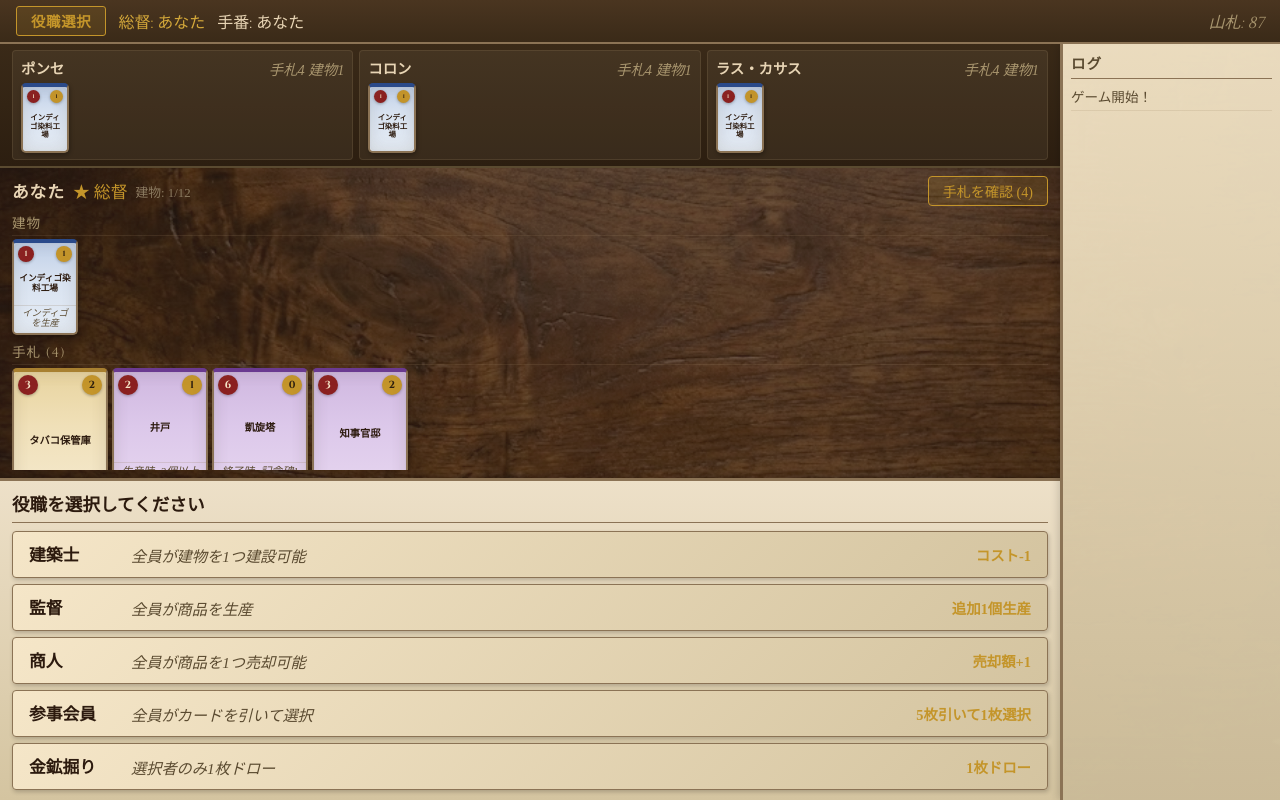
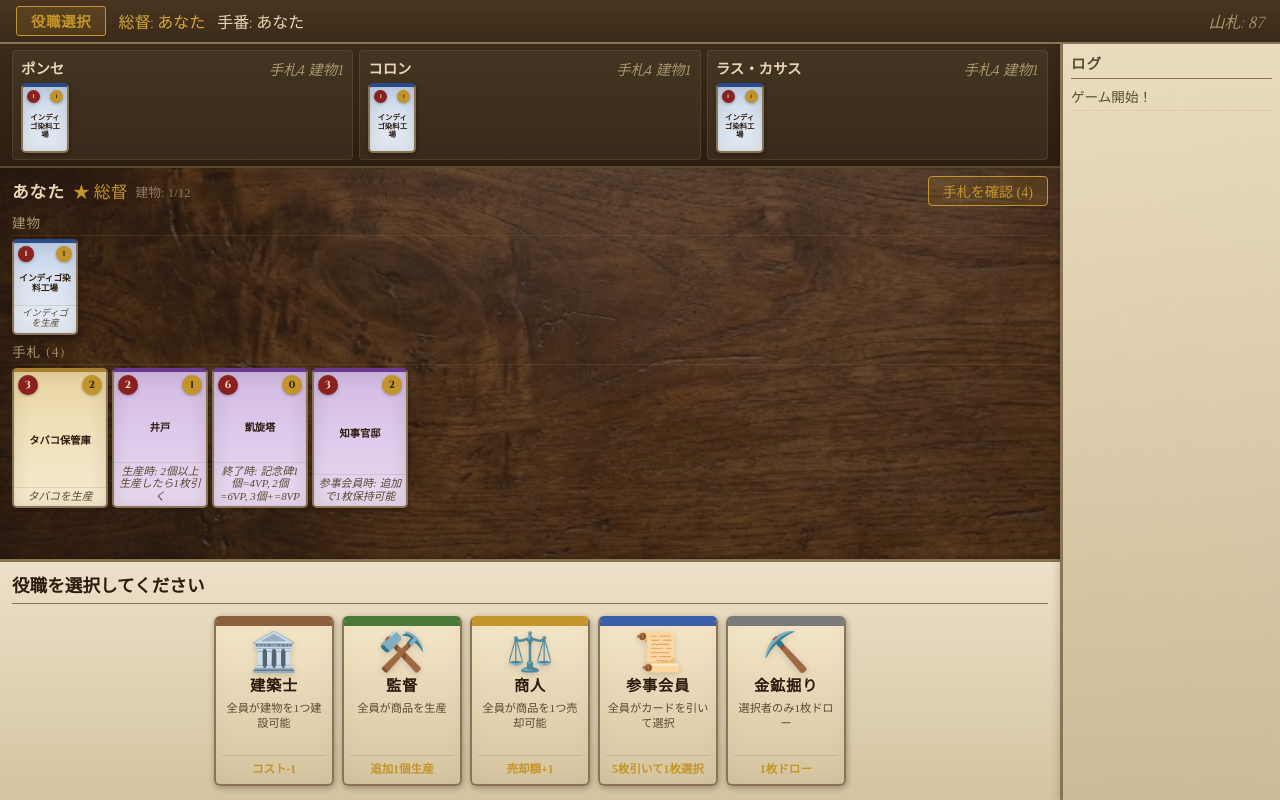
Before and after one commit to kekoyana/sanjuan, a React (Vite) app: page / in a window 1280 px wide. Both pictures are taken after a click on the button "ゲーム開始". Built offline with nearby package versions, Linux system fonts and the light colour scheme.

Commit message:
役職選択のデザイン修正

```diff
--- a/src/App.css
+++ b/src/App.css
@@ -578,64 +578,103 @@
   color: var(--text-secondary);
 }
 
-/* ==================== Role Selection ==================== */
-.role-selection {
+/* ==================== Role Selection (Card Style) ==================== */
+.role-card-row {
+  display: flex;
+  gap: 8px;
+  justify-content: center;
+  flex-wrap: wrap;
+  padding: 4px 0;
+}
+
+.role-card {
   display: flex;
   flex-direction: column;
-  gap: 6px;
+  align-items: center;
+  width: 120px;
+  height: 170px;
+  padding: 8px 6px;
+  border-radius: 6px;
+  border: 2px solid var(--border);
+  background: linear-gradient(180deg, var(--bg-card) 0%, var(--bg-parchment-dark) 100%);
+  color: var(--text-primary);
+  transition: all 0.25s;
+  box-shadow:
+    1px 2px 6px rgba(0, 0, 0, 0.3),
+    inset 0 0 20px rgba(0, 0, 0, 0.03);
+  position: relative;
+  overflow: hidden;
+  text-align: center;
 }
 
-.role-btn {
-  display: flex;
-  align-items: center;
-  gap: 12px;
-  padding: 10px 16px;
-  background:
-    linear-gradient(135deg, var(--bg-card) 0%, var(--bg-parchment-dark) 100%);
-  border: 1px solid var(--border);
-  border-radius: 4px;
-  color: var(--text-primary);
-  font-size: 1.05rem;
-  transition: all 0.2s;
-  text-align: left;
-  width: 100%;
-  box-shadow: 1px 2px 4px rgba(0, 0, 0, 0.2);
+.role-card::before {
+  content: '';
+  position: absolute;
+  top: 0;
+  left: 0;
+  right: 0;
+  height: 5px;
 }
 
-.role-btn:hover:not(:disabled) {
-  background:
-    linear-gradient(135deg, #f5e6c8 0%, #e5d0a8 100%);
+/* Role-specific colors */
+.role-card.role-builder::before { background: #8B5E3C; }
+.role-card.role-producer::before { background: #4a7a3a; }
+.role-card.role-trader::before { background: #c4952a; }
+.role-card.role-councillor::before { background: #3b5ea8; }
+.role-card.role-prospector::before { background: #7a7a7a; }
+
+.role-card.role-builder { border-top: 5px solid #8B5E3C; }
+.role-card.role-producer { border-top: 5px solid #4a7a3a; }
+.role-card.role-trader { border-top: 5px solid #c4952a; }
+.role-card.role-councillor { border-top: 5px solid #3b5ea8; }
+.role-card.role-prospector { border-top: 5px solid #7a7a7a; }
+
+.role-card:hover:not(:disabled) {
+  transform: translateY(-6px);
+  box-shadow:
+    2px 8px 20px rgba(0, 0, 0, 0.4),
+    0 0 12px var(--shadow-gold);
   border-color: var(--color-gold);
-  box-shadow:
-    1px 3px 8px rgba(0, 0, 0, 0.25),
-    0 0 8px var(--shadow-gold);
-  transform: translateX(4px);
 }
 
-.role-btn:disabled {
-  opacity: 0.35;
-  filter: grayscale(0.5);
+.role-card:disabled,
+.role-card.used {
+  opacity: 0.3;
+  filter: grayscale(0.6);
+  transform: none;
 }
 
-.role-btn .role-name {
-  font-weight: 700;
-  font-family: 'Cinzel', 'Noto Serif JP', serif;
-  min-width: 90px;
-  color: var(--text-primary);
+.role-card-icon {
+  font-size: 2.4rem;
+  line-height: 1;
+  margin: 4px 0 2px;
+  filter: drop-shadow(0 2px 3px rgba(0,0,0,0.15));
 }
 
-.role-btn .role-desc {
+.role-card-name {
+  font-family: 'Cinzel', 'Noto Serif JP', serif;
+  font-weight: 700;
   font-size: 0.95rem;
-  color: var(--text-secondary);
-  font-style: italic;
+  color: var(--text-primary);
+  letter-spacing: 0.05em;
+  margin-bottom: 4px;
 }
 
-.role-btn .role-privilege {
-  font-size: 0.9rem;
+.role-card-desc {
+  font-size: 0.7rem;
+  color: var(--text-secondary);
+  line-height: 1.3;
+  flex: 1;
+}
+
+.role-card-privilege {
+  font-size: 0.72rem;
   color: var(--color-gold);
-  margin-left: auto;
-  white-space: nowrap;
-  font-weight: 600;
+  font-weight: 700;
+  border-top: 1px solid rgba(139, 115, 85, 0.25);
+  padding-top: 4px;
+  margin-top: 4px;
+  width: 100%;
 }
 
 /* ==================== Councillor Cards ==================== */
@@ -932,13 +971,30 @@
     padding: 4px 8px;
   }
 
-  .role-btn {
-    padding: 6px 10px;
-    font-size: 0.8rem;
+  .role-card-row {
+    gap: 4px;
   }
 
-  .role-btn .role-desc {
-    display: none;
+  .role-card {
+    width: 90px;
+    height: 135px;
+    padding: 5px 4px;
+  }
+
+  .role-card-icon {
+    font-size: 1.8rem;
+  }
+
+  .role-card-name {
+    font-size: 0.78rem;
+  }
+
+  .role-card-desc {
+    font-size: 0.6rem;
+  }
+
+  .role-card-privilege {
+    font-size: 0.6rem;
   }
 
   .action-panel {
--- a/src/App.tsx
+++ b/src/App.tsx
@@ -389,30 +389,34 @@ function RoleSelectionPanel({
   state: GameState;
   dispatch: React.Dispatch<GameAction>;
 }) {
-  const roles: { role: RoleType; desc: string; privilege: string }[] = [
-    { role: 'builder', desc: '全員が建物を1つ建設可能', privilege: 'コスト-1' },
-    { role: 'producer', desc: '全員が商品を生産', privilege: '追加1個生産' },
-    { role: 'trader', desc: '全員が商品を1つ売却可能', privilege: '売却額+1' },
-    { role: 'councillor', desc: '全員がカードを引いて選択', privilege: '5枚引いて1枚選択' },
-    { role: 'prospector', desc: '選択者のみ1枚ドロー', privilege: '1枚ドロー' },
+  const roles: { role: RoleType; desc: string; privilege: string; icon: string; colorClass: string }[] = [
+    { role: 'builder', desc: '全員が建物を1つ建設可能', privilege: 'コスト-1', icon: '🏛️', colorClass: 'role-builder' },
+    { role: 'producer', desc: '全員が商品を生産', privilege: '追加1個生産', icon: '⚒️', colorClass: 'role-producer' },
+    { role: 'trader', desc: '全員が商品を1つ売却可能', privilege: '売却額+1', icon: '⚖️', colorClass: 'role-trader' },
+    { role: 'councillor', desc: '全員がカードを引いて選択', privilege: '5枚引いて1枚選択', icon: '📜', colorClass: 'role-councillor' },
+    { role: 'prospector', desc: '選択者のみ1枚ドロー', privilege: '1枚ドロー', icon: '⛏️', colorClass: 'role-prospector' },
   ];
 
   return (
     <div className="action-panel">
       <h3>役職を選択してください</h3>
-      <div className="role-selection">
-        {roles.map(({ role, desc, privilege }) => (
-          <button
-            key={role}
-            className="role-btn"
-            disabled={state.usedRoles.includes(role)}
-            onClick={() => dispatch({ type: 'SELECT_ROLE', role })}
-          >
-            <span className="role-name">{ROLE_NAMES[role]}</span>
-            <span className="role-desc">{desc}</span>
-            <span className="role-privilege">{privilege}</span>
-          </button>
-        ))}
+      <div className="role-card-row">
+        {roles.map(({ role, desc, privilege, icon, colorClass }) => {
+          const isUsed = state.usedRoles.includes(role);
+          return (
+            <button
+              key={role}
+              className={`role-card ${colorClass} ${isUsed ? 'used' : ''}`}
+              disabled={isUsed}
+              onClick={() => dispatch({ type: 'SELECT_ROLE', role })}
+            >
+              <div className="role-card-icon">{icon}</div>
+              <div className="role-card-name">{ROLE_NAMES[role]}</div>
+              <div className="role-card-desc">{desc}</div>
+              <div className="role-card-privilege">{privilege}</div>
+            </button>
+          );
+        })}
       </div>
     </div>
   );
```
